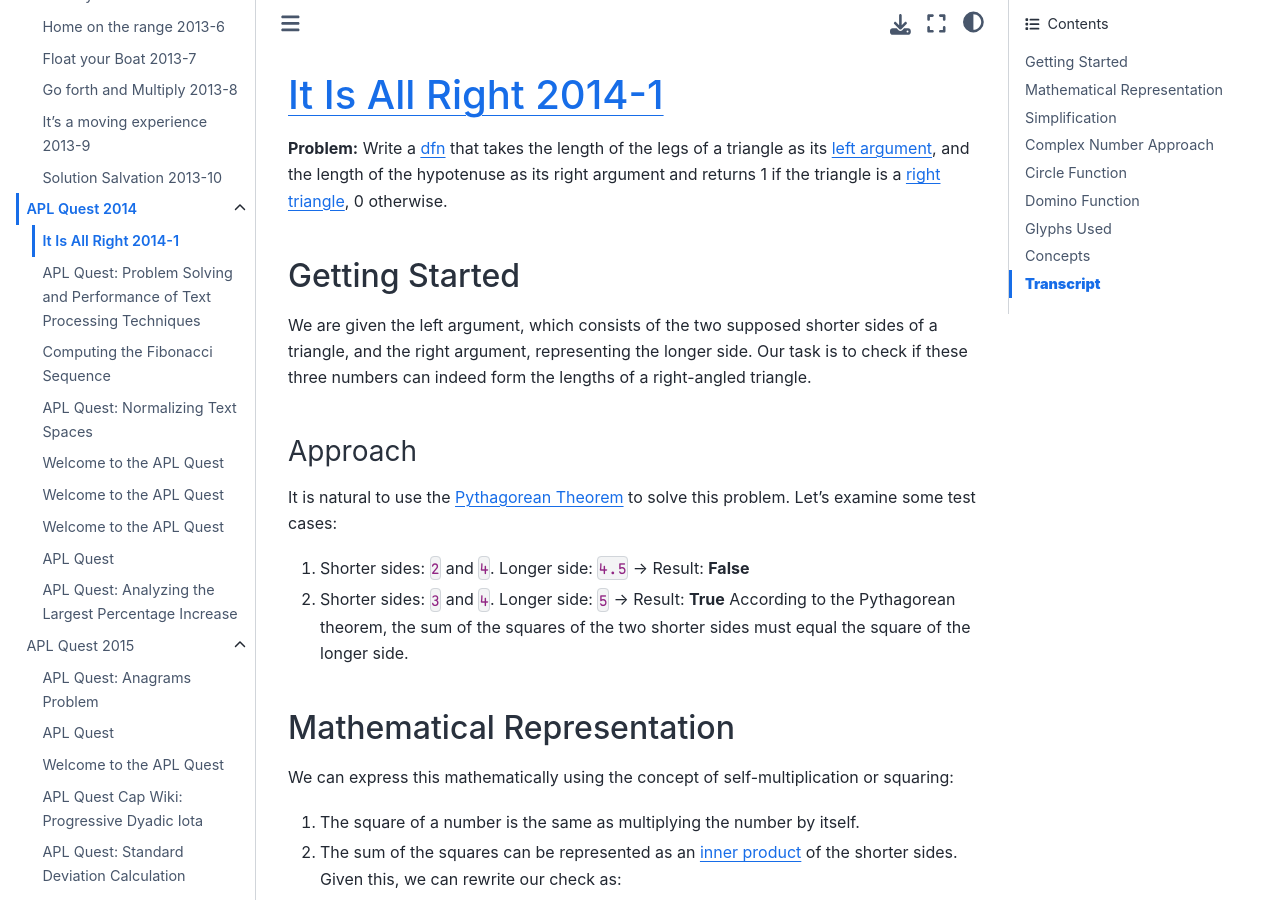
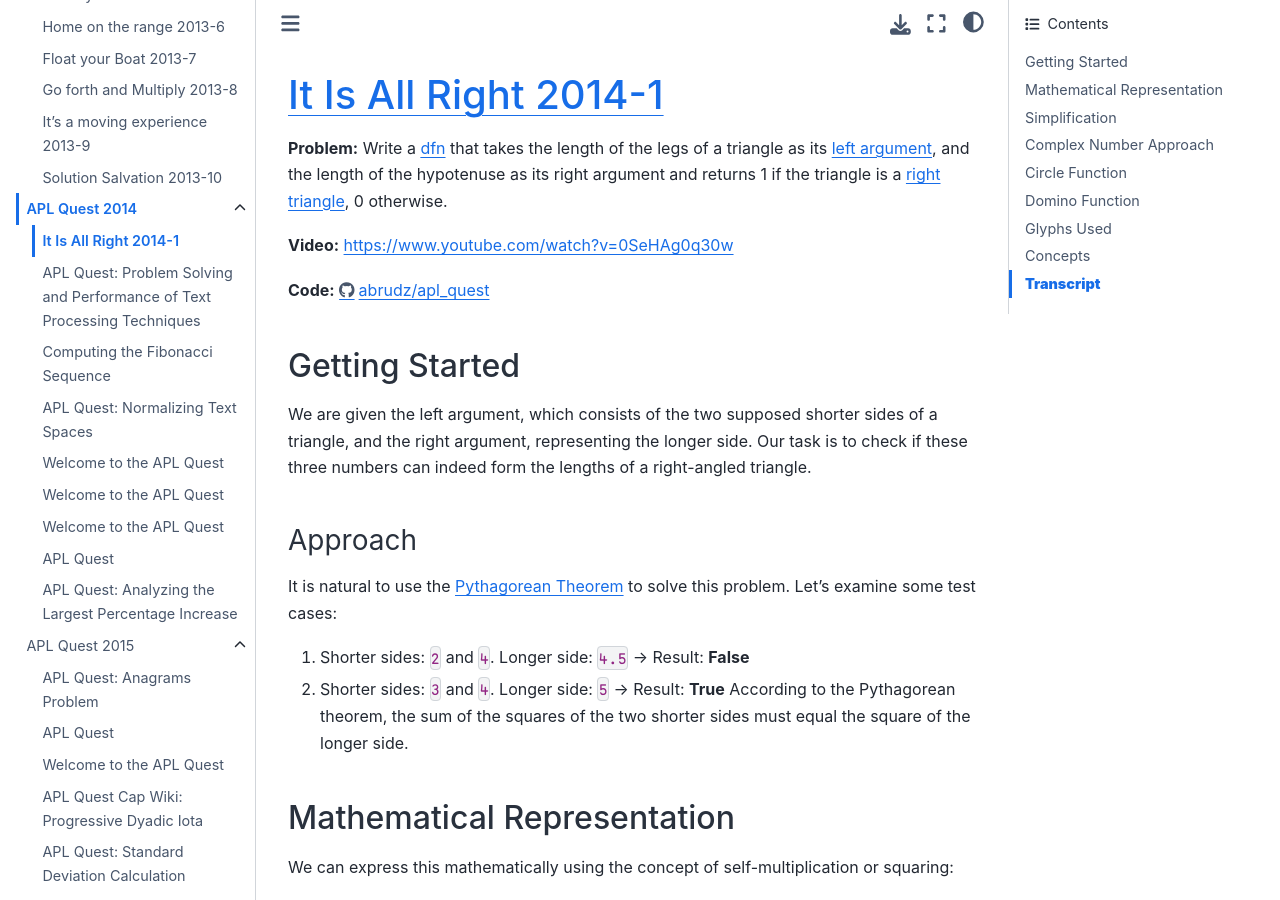
Before and after one commit to jgordini/apl-quest-notes, a Jupyter Book: the page built from apl-quest/2014/It-Is-All-Right-APLQuest-2014-1.md, in a window 1280 px wide and 900 px high. Built offline with Jupyter Book 1.0.4 settings and Sphinx 7.4.7 and the Sphinx Book theme 1.1.4, drawn with Linux system fonts in a browser that asks for light colours; pages that are not in the unit, such as notebooks, are missing from menus.

Commit message:
video code links

```diff
--- a/apl-quest/2014/It-Is-All-Right-APLQuest-2014-1.md
+++ b/apl-quest/2014/It-Is-All-Right-APLQuest-2014-1.md
@@ -1,6 +1,10 @@
 # [It Is All Right 2014-1](https://apl.quest/psets/2014.html?goto=P1_It_Is_All_Right)
 
 **Problem:** Write a [dfn](https://aplwiki.com/wiki/Dfn) that takes the length of the legs of a triangle as its [left argument](https://aplwiki.com/wiki/Argument), and the length of the hypotenuse as its right argument and returns 1 if the triangle is a [right triangle](https://en.wikipedia.org/wiki/Right_triangle), 0 otherwise.
+
+**Video:** [https://www.youtube.com/watch?v=0SeHAg0q30w](https://www.youtube.com/watch?v=0SeHAg0q30w)
+
+**Code:** [https://github.com/abrudz/apl_quest/blob/main/2014/1.apl](https://github.com/abrudz/apl_quest/blob/main/2014/1.apl)
 
 ## Getting Started
 
```
